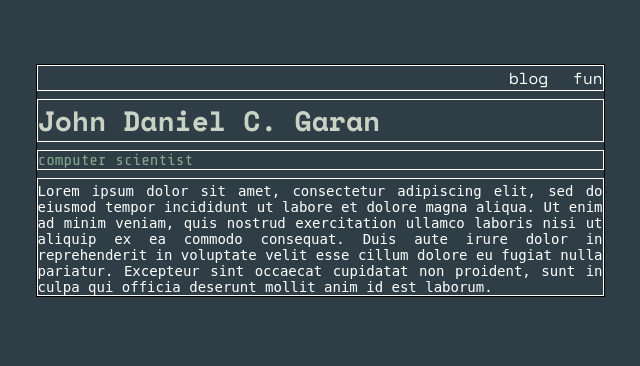
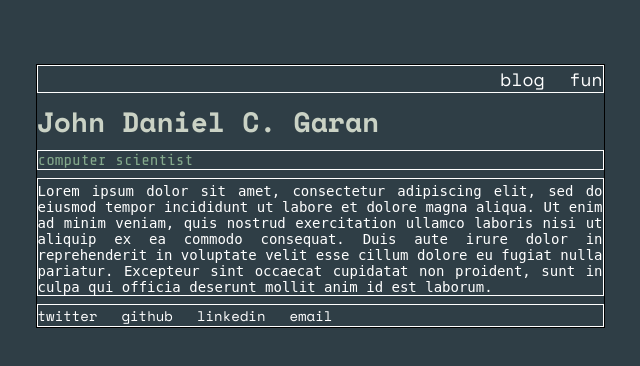
Before and after one commit to mukudanieru/cs50-homepage, a plain HTML site: page index.html in a window 1280 px wide. Shown: the whole page, without its empty margins (320-960 px from the left). Drawn offline with nearby package versions, Linux system fonts and the light colour scheme.

Commit message:
Add socials section

```diff
--- a/index.html
+++ b/index.html
@@ -10,10 +10,10 @@
   <body>
     <div id="content">
       <div id="nav">
-        <a href="./blog.html">blog</a>
-        <a href="./fun.html">fun</a>
+        <a href="./blog.html" target="_blank" rel="noopener noreferrer">blog</a>
+        <a href="./fun.html" target="_blank" rel="noopener noreferrer">fun</a>
       </div>
-      <div id="name">John Daniel C. Garan</div>
+      <h1 id="name">John Daniel C. Garan</h1>
       <div id="about">computer scientist</div>
       <div id="description">
         Lorem ipsum dolor sit amet, consectetur adipiscing elit, sed do eiusmod
@@ -24,6 +24,29 @@
         occaecat cupidatat non proident, sunt in culpa qui officia deserunt
         mollit anim id est laborum.
       </div>
+      <div id="socials">
+        <a href="https://x.com/" target="_blank" rel="noopener noreferrer"
+          >twitter</a
+        >
+        <a
+          href="https://github.com/mukudanieru"
+          target="_blank"
+          rel="noopener noreferrer"
+          >github</a
+        >
+        <a
+          href="https://www.linkedin.com/"
+          target="_blank"
+          rel="noopener noreferrer"
+          >linkedin</a
+        >
+        <a
+          href="main.johndaniel.garan@cvsu.edu.ph"
+          target="_blank"
+          rel="noopener noreferrer"
+          >email</a
+        >
+      </div>
     </div>
   </body>
 </html>
--- a/styles.css
+++ b/styles.css
@@ -26,7 +26,7 @@ a {
   text-decoration: none;
   color: #fff;
   font-family: "Space Mono";
-  font-size: 16px;
+  font-size: 18px;
 }
 
 #nav {
@@ -65,3 +65,13 @@ a {
   color: #fff;
   padding-top: 4px;
 }
+
+#socials {
+  display: flex;
+  flex-direction: row;
+  gap: 24px;
+}
+
+#socials > a {
+  font-size: 14px;
+}
```
